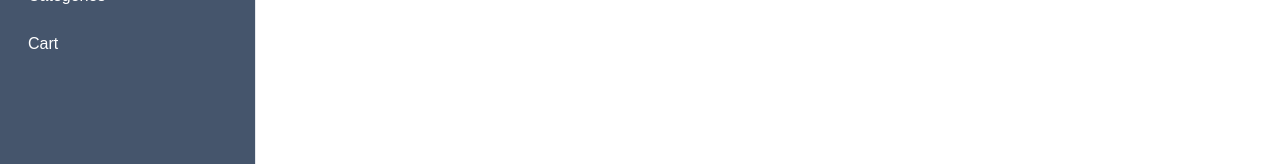
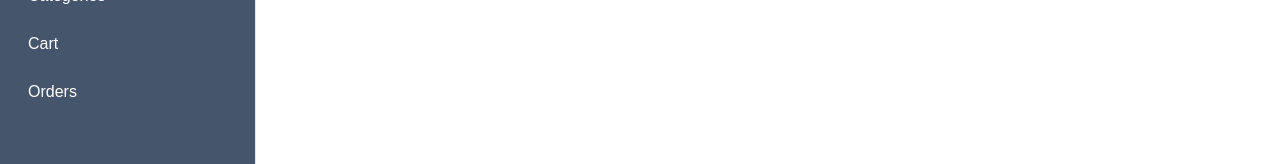
Before and after one commit to Amruthaarunachalam/ecom-fastapi, a Next.js app in the folder frontend/: page / in a window 1280 px wide. Shown: the part 238-402 px from the top of the page. Built offline with nearby package versions, Linux system fonts and the light colour scheme.

Commit message:
feat(frontend): add nav link for orders page

```diff
--- a/frontend/app/layout.tsx
+++ b/frontend/app/layout.tsx
@@ -49,6 +49,9 @@ export default function RootLayout({
               <Link href="/cart" className="flex items-center px-3 py-2.5 text-md font-medium text-white hover:scale-110  hover:bg-blue-400 text-shadow-amber-50 active:bg-sky-700">
               Cart
               </Link>
+              <Link href="/orders" className="flex items-center px-3 py-2.5 text-md font-medium text-white hover:scale-110  hover:bg-blue-400 text-shadow-amber-50 active:bg-sky-700">
+              Orders
+              </Link>
             </nav>
           </aside>
 
```
